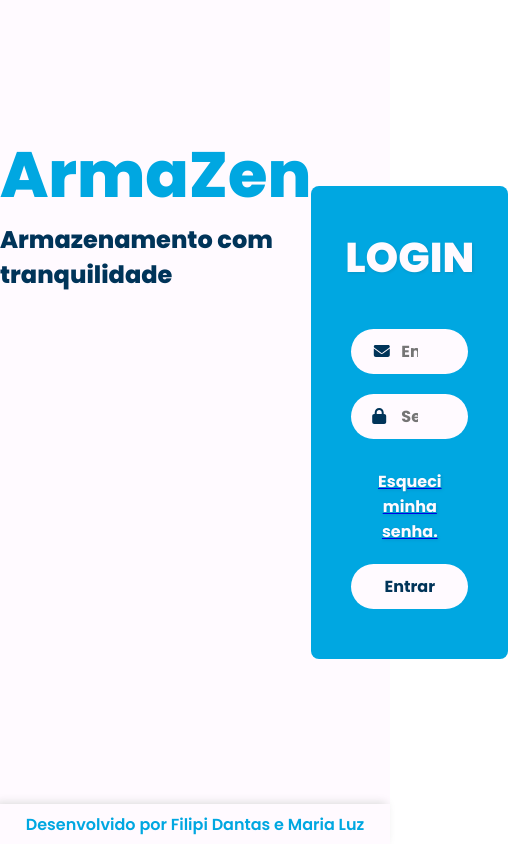
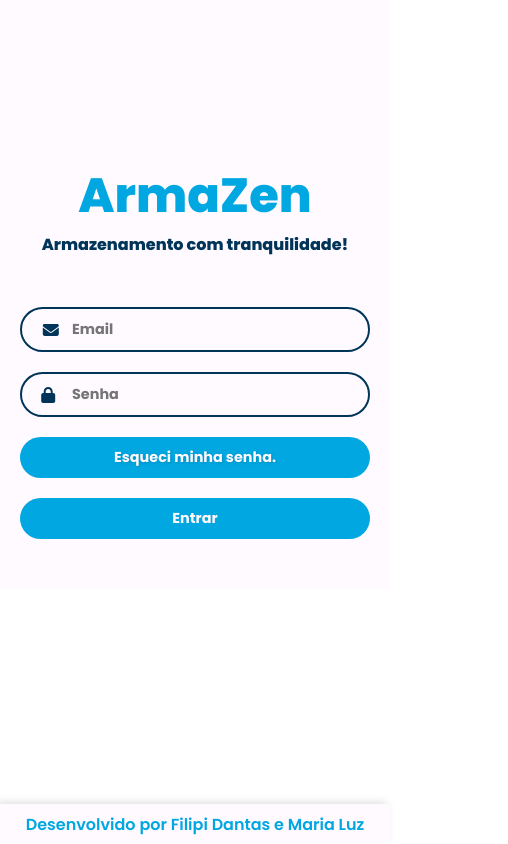
Before and after one commit to Filipi0/armaZen, a Next.js app: page /login in a window 390 px wide. Shown: the whole page, 508 px wide, since content can reach past the window. Built offline with nearby package versions, Linux system fonts and the light colour scheme.

Commit message:
refatora estilos do login e recupera-senha, ajustando responsividade e melhorando a aparência

```diff
--- a/src/pages/login.jsx
+++ b/src/pages/login.jsx
@@ -1,26 +1,26 @@
 "use client";
 
-import { useState } from 'react';
-import { useRouter } from 'next/router';
-import { FontAwesomeIcon } from '@fortawesome/react-fontawesome';
-import { faEnvelope, faLock } from '@fortawesome/free-solid-svg-icons';
-import styles from '../styles/login.module.css';
-import Footer from './components/footer.jsx';
-import Link from 'next/link';
+import { useState } from "react";
+import { useRouter } from "next/router";
+import { FontAwesomeIcon } from "@fortawesome/react-fontawesome";
+import { faEnvelope, faLock } from "@fortawesome/free-solid-svg-icons";
+import styles from "../styles/login.module.css";
+import Footer from "./components/footer.jsx";
+import Link from "next/link";
 
 export default function Login() {
-    const [email, setEmail] = useState('');
-    const [senha, setSenha] = useState('');
+  const [email, setEmail] = useState("");
+  const [senha, setSenha] = useState("");
   const router = useRouter(); // Inicialize o hook do router
   const [error, setError] = useState(null);
 
   async function handleSubmit(e) {
     e.preventDefault();
 
-        const response = await fetch('/api/login', {
-            method: 'POST',
+    const response = await fetch("/api/login", {
+      method: "POST",
       headers: {
-                'Content-Type': 'application/json',
+        "Content-Type": "application/json",
       },
       body: JSON.stringify({ email, senha }),
     });
@@ -28,19 +28,18 @@ export default function Login() {
     const data = await response.json();
 
     if (response.status === 200) {
-            localStorage.setItem('authenticated', 'true');
-            router.push('/'); // Redirecionar para a página principal
+      localStorage.setItem("authenticated", "true");
+      router.push("/"); // Redirecionar para a página principal
     } else {
       setError(data.message);
     }
-
   }
 
   return (
     <div className={styles.container}>
       <div className={styles.leftside}>
         <h1 className={styles.title}>ArmaZen</h1>
-                <h2 className={styles.subtitle}>Armazenamento com tranquilidade</h2>
+        <h2 className={styles.subtitle}>Armazenamento com tranquilidade!</h2>
       </div>
       <div className={styles.loginBox}>
         <form onSubmit={handleSubmit} className={styles.form}>
@@ -65,11 +64,20 @@ export default function Login() {
               className={styles.input}
             />
           </div>
-                    {error && <p style={{ color: '#003459', marginLeft: '10px', marginTop: '5px' }}>{error}</p>}
-                    <Link className={styles.link1} href="recupera-senha">
-                    <button className={styles.forgotPassword}>Esqueci minha senha.</button>
+          {error && (
+            <p
+              style={{ color: "#003459", marginLeft: "10px", marginTop: "5px" }}
+            >
+              {error}
+            </p>
+          )}
+          <Link href="recupera-senha" className={styles.forgotPassword}>
+            Esqueci minha senha.
           </Link>
-                    <button type="submit" className={styles.button}>Entrar</button>
+
+          <button type="submit" className={styles.button}>
+            Entrar
+          </button>
         </form>
       </div>
       <Footer></Footer>
--- a/src/styles/login.module.css
+++ b/src/styles/login.module.css
@@ -10,8 +10,8 @@
 
 /* Estilos para o container principal */
 @font-face {
-  font-family: 'Poppins-Medium';
-  src: url('/fonts/Poppins-1/Poppins-Bold.ttf') format('truetype');
+  font-family: "Poppins-Medium";
+  src: url("/fonts/Poppins-1/Poppins-Bold.ttf") format("truetype");
   font-style: normal;
 }
 
@@ -24,21 +24,21 @@
 }
 
 /*Estilos para o lado esquerdo*/
-.leftside{
+.leftside {
   height: 70%;
   color: #003459;
-  font-family: 'Poppins-Medium';
+  font-family: "Poppins-Medium";
 }
 
-.title{
+.title {
   font-size: 4rem;
   font-weight: bolder;
   color: #00a7e1;
 }
 
 /* Estilos gerais para o formulário */
-.loginBox{
-  font-family: 'Poppins-Medium';
+.loginBox {
+  font-family: "Poppins-Medium";
   background-color: #00a7e1;
   border-radius: 8px;
   padding: 40px;
@@ -74,7 +74,7 @@
 
 /* Estilos para os campos de input */
 .input {
-  font-family: 'Poppins-Medium';
+  font-family: "Poppins-Medium";
   font-weight: bold;
   background-color: #fffaff;
   border: none;
@@ -88,7 +88,7 @@
 
 /* Estilos para o botão de Entrar */
 .button {
-  font-family: 'Poppins-Medium';
+  font-family: "Poppins-Medium";
   background-color: #fffaff;
   color: #003459;
   font-weight: bold;
@@ -115,7 +115,7 @@
   background-color: transparent;
   text-decoration: none;
   display: block;
-  font-family: 'Poppins-Medium';
+  font-family: "Poppins-Medium";
   color: #fffaff;
   margin: 10px 0px;
   padding: 10px;
@@ -125,7 +125,91 @@
   cursor: pointer;
 }
 
-.forgotPassword:hover{
+.forgotPassword:hover {
   color: #003459;
   transition: 0.5s;
 }
+
+@media (max-width: 768px) {
+  /* Ajuste no container principal */
+  .container {
+    flex-direction: column;
+    padding: 20px;
+    height: auto;
+    justify-content: center;
+  }
+
+  /* Ajuste na seção esquerda (logo e texto) */
+  .leftside {
+    text-align: center;
+    margin-bottom: 20px;
+    margin-top: 40px;
+  }
+
+  .title {
+    margin-top: 100px;
+    font-size: 3rem;
+  }
+
+  .subtitle {
+    font-size: 1rem;
+  }
+
+  .LOGIN {
+    display: none;
+  }
+
+  /* Ajuste no formulário de login */
+  .loginBox {
+    width: 100%;
+    max-width: 400px;
+    padding: 20px;
+    background-color: transparent;
+    box-shadow: none;
+  }
+
+  /* Ajuste nos inputs */
+  .input {
+    font-size: 0.9rem;
+    padding: 10px 15px 10px 50px; /* Aumentando o padding esquerdo */
+    border: 2px solid #003459;
+    background-color: transparent;
+    border-radius: 30px;
+  }
+
+  /* Ajuste nos botões */
+  .button,
+  .forgotPassword {
+    /* Agora os dois botões terão o mesmo estilo */
+    font-size: 0.9rem;
+    padding: 10px;
+    background-color: #00a7e1;
+    color: #fffaff;
+    text-align: center;
+    border: none;
+    border-radius: 30px;
+    font-weight: bold;
+    cursor: pointer;
+    display: flex;
+    justify-content: center;
+    align-items: center;
+    transition: 0.3s ease;
+  }
+
+  .button {
+    margin-top: 20px;
+  }
+  .inputGroup::placeholder {
+    padding-left: 100px;
+  }
+
+  .forgotPassword {
+    outline: none; /* Remove a linha azul ao clicar */
+  }
+
+  .button:hover,
+  .forgotPassword:hover {
+    background-color: #003459;
+    color: #fffaff;
+  }
+}
--- a/src/styles/recupera-senha.module.css
+++ b/src/styles/recupera-senha.module.css
@@ -9,19 +9,19 @@
 
 /* Estilo do card */
 .card {
-    background-color: #00a7e1;
+    background-color: transparent;
     border-radius: 16px;
     padding: 40px;
     max-width: 350px;
     width: 100%;
     text-align: center;
-    box-shadow: 0 4px 8px rgba(0, 0, 0, 0.1);
+
 }
 
 /* Estilo do título */
 .title {
     font-size: 1.5rem;
-    color: #ffffff;
+    color: #00a7e1;
     margin-bottom: 30px;
     font-family: 'Poppins-Bold';
 }
@@ -37,6 +37,7 @@
 .inputGroup {
     width: 100%;
     margin-bottom: 25px;
+    border-radius: 30px;
 }
 
 /* Estilo das labels */
@@ -44,7 +45,7 @@
     font-family: Arial, Helvetica, sans-serif;
     font-weight: bold;
     font-size: 0.9rem;
-    color: #ffffff;
+    color: #00a7e1;
     margin-bottom: 7px;
     display: block;
     text-align: left;
@@ -56,6 +57,8 @@
     position: relative;
     display: flex;
     align-items: center;
+    border: 2px solid #00a7e1;
+    border-radius: 30px;
 }
 
 .input {
@@ -90,8 +93,8 @@
 /* Estilo do botão de registro */
 .submitButton {
     margin-top: 30px;
-    background-color: #ffffff;
-    color: #00a7e1;
+    color: #ffffff;
+   background-color: #00a7e1;
     border: none;
     border-radius: 30px;
     padding: 7px 20px;
```
Also changed, not shown: src/pages/components/header.jsx (line endings or trailing spaces). Lines whose indentation alone changed are shown as unchanged.
